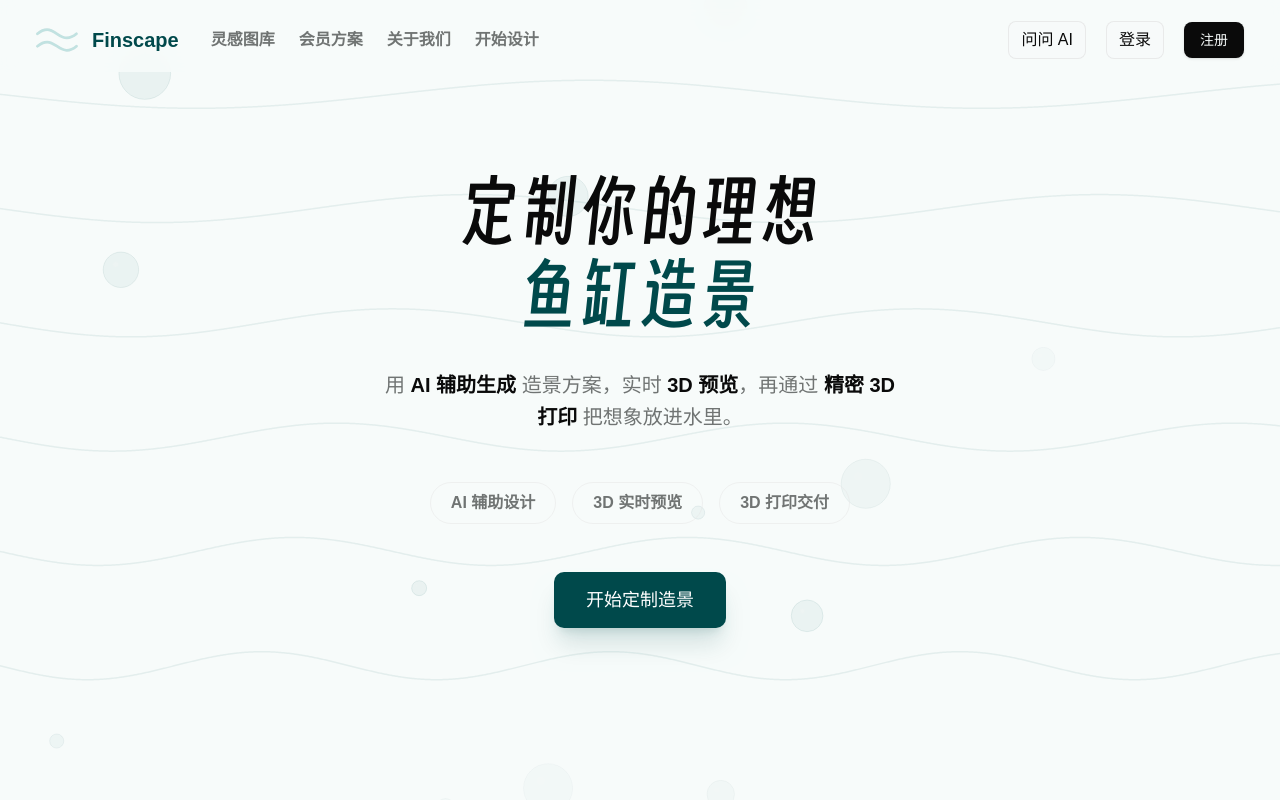
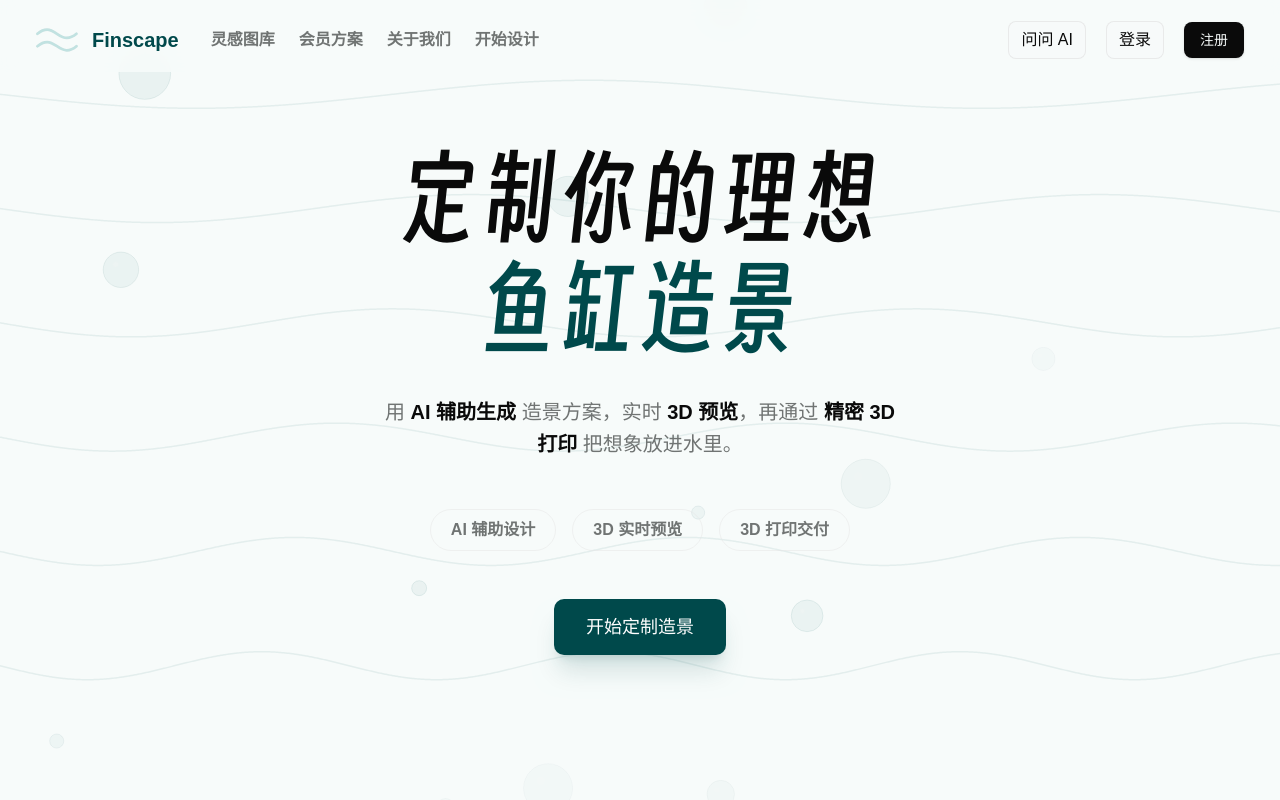
Before and after one commit to geyutong985-eng/aquascape, a Next.js app: page / in a window 1280 px wide. Shown: the top 800 px of the page. Built offline with nearby package versions, Linux system fonts and the light colour scheme; no server answers; a web font is replaced by a local one.

Commit message:
fix: enlarge hero heading

```diff
--- a/src/app/globals.css
+++ b/src/app/globals.css
@@ -136,7 +136,7 @@
 
 @layer utilities {
   .heading-display {
-    @apply font-heading font-semibold text-5xl md:text-6xl lg:text-7xl leading-[1.14] tracking-[0.035em];
+    @apply font-heading font-semibold text-6xl md:text-7xl lg:text-8xl leading-[1.14] tracking-[0.035em];
     text-wrap: balance;
     font-synthesis: none;
   }
```
